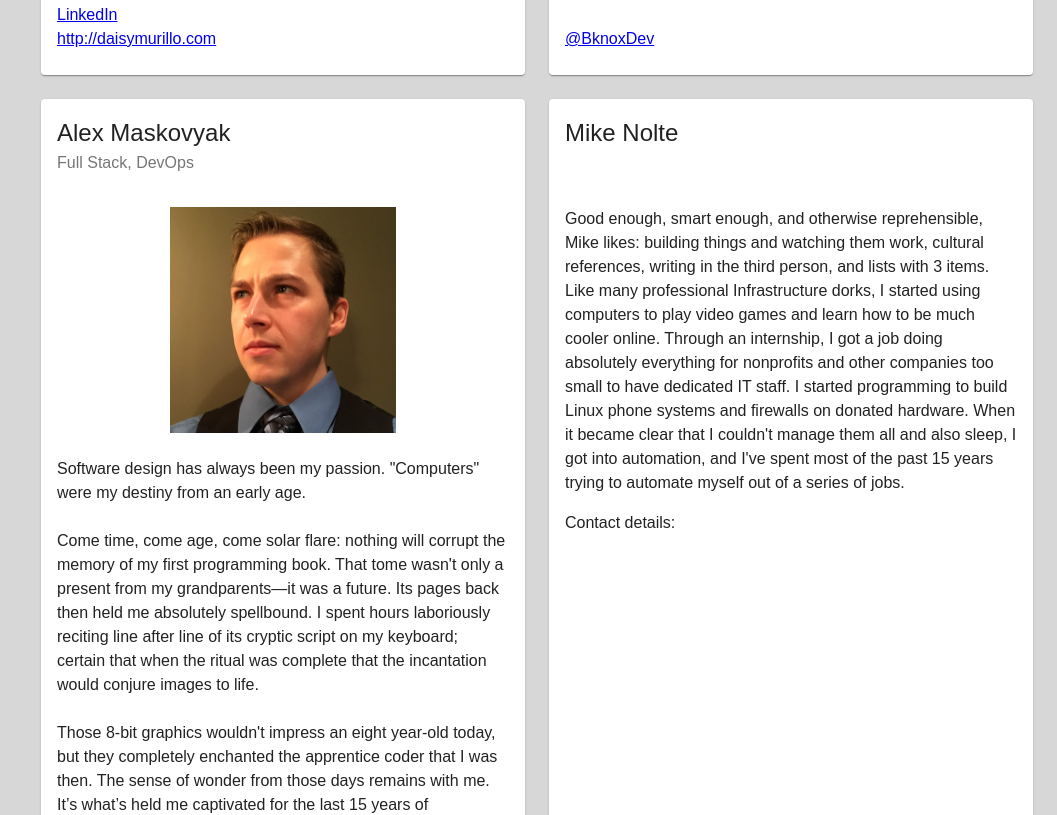
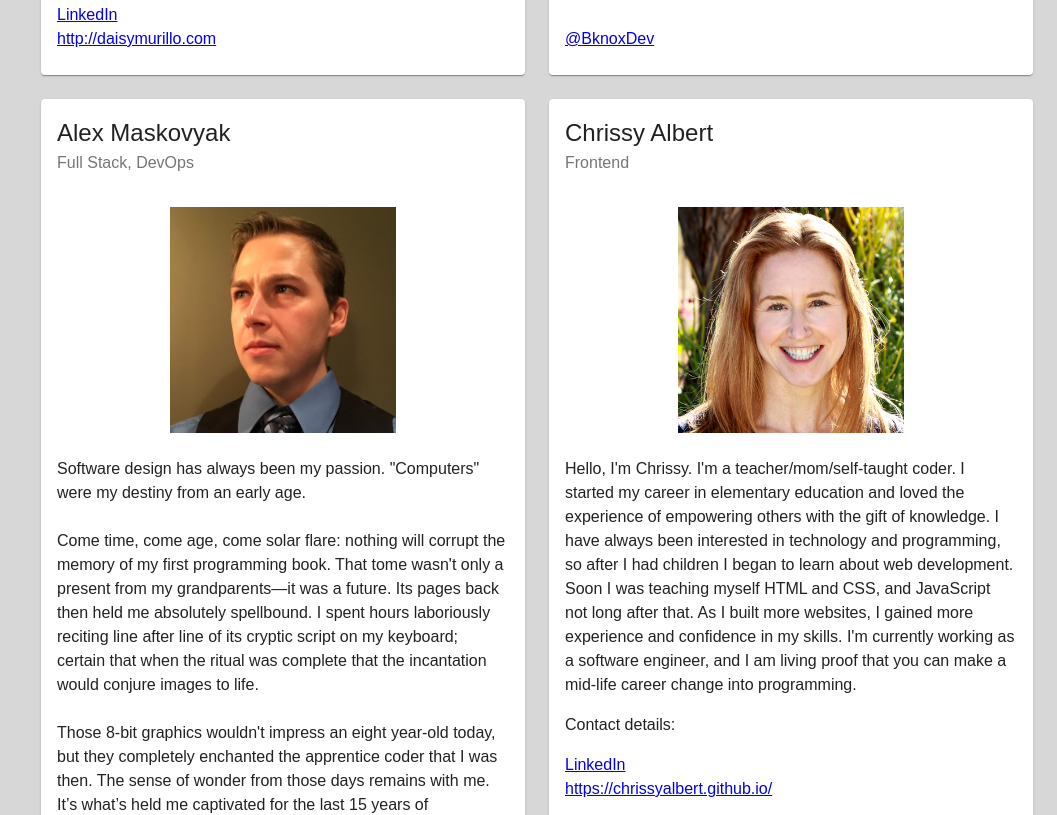
Before and after one commit to SolveStack/solvestack-frontend, a React (Create React App) app: page /about-instructors in a window 1280 px wide. Shown: the part 1865-2680 px from the top of the page, without its empty margins (223-1280 px from the left). Built offline with nearby package versions, Linux system fonts and the light colour scheme; no server answers.

Commit message:
Removing instructor that has opted out of the organization.

```diff
--- a/src/components/Instructors.tsx
+++ b/src/components/Instructors.tsx
@@ -102,17 +102,6 @@ export const instructors: Array<Instructor> = [
   },
   {
     key: 5,
-    title: "Mike Nolte",
-    specialty: "",
-    text: `Good enough, smart enough, and otherwise reprehensible, Mike likes: building things and watching them work, cultural references, writing in the third person, and lists with 3 items.
-    Like many professional Infrastructure dorks, I started using computers to play video games and learn how to be much cooler online. Through an internship, I got a job doing absolutely everything for nonprofits and other companies too small to have dedicated IT staff. I started programming to build Linux phone systems and firewalls on donated hardware. When it became clear that I couldn't manage them all and also sleep, I got into  automation, and I've spent most of the past 15 years trying to automate myself out of a series of jobs.`,
-    linkedIn: "",
-    website: "",
-    twitter: "",
-    image: ""
-  },
-  {
-    key: 6,
     title: "Chrissy Albert",
     specialty: "Frontend",
     text: "Hello, I'm Chrissy. I'm a teacher/mom/self-taught coder. I started my career in elementary education and loved the experience of empowering others with the gift of knowledge. I have always been interested in technology and programming, so after I had children I began to learn about web development. Soon I was teaching myself HTML and CSS, and JavaScript not long after that. As I built more websites, I gained more experience and confidence in my skills. I'm currently working as a software engineer, and I am living proof that you can make a mid-life career change into programming.",
```
